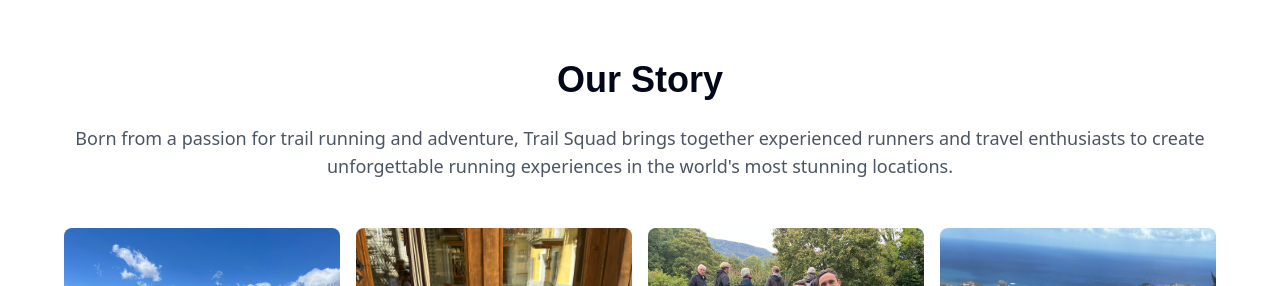
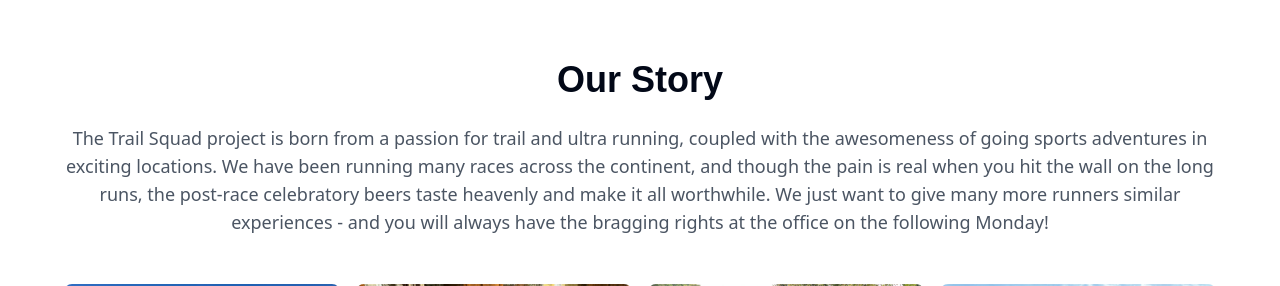
Before and after one commit to Patrick-trailsquad/trailsquad, a React (Vite) app: page /about in a window 1280 px wide. Shown: the part 1180-1466 px from the top of the page. Built offline with nearby package versions, Linux system fonts and the light colour scheme; a web font is replaced by a local one.

Commit message:
Update About page text
Updates the text in the Our Story section of the About page.

```diff
--- a/src/pages/About.tsx
+++ b/src/pages/About.tsx
@@ -85,7 +85,7 @@ const About = () => {
         <div className="container mx-auto px-4">
           <div className="max-w-6xl mx-auto text-center">
             <h2 className="text-4xl font-cabinet font-bold mb-6">Our Story</h2>
-            <p className="text-lg text-gray-600 mb-8">Born from a passion for trail running and adventure, Trail Squad brings together experienced runners and travel enthusiasts to create unforgettable running experiences in the world's most stunning locations.</p>
+            <p className="text-lg text-gray-600 mb-8">The Trail Squad project is born from a passion for trail and ultra running, coupled with the awesomeness of going sports adventures in exciting locations. We have been running many races across the continent, and though the pain is real when you hit the wall on the long runs, the post-race celebratory beers taste heavenly and make it all worthwhile. We just want to give many more runners similar experiences - and you will always have the bragging rights at the office on the following Monday!</p>
 
             {/* Mobile Carousel */}
             <div className="md:hidden w-full mt-12">
```
